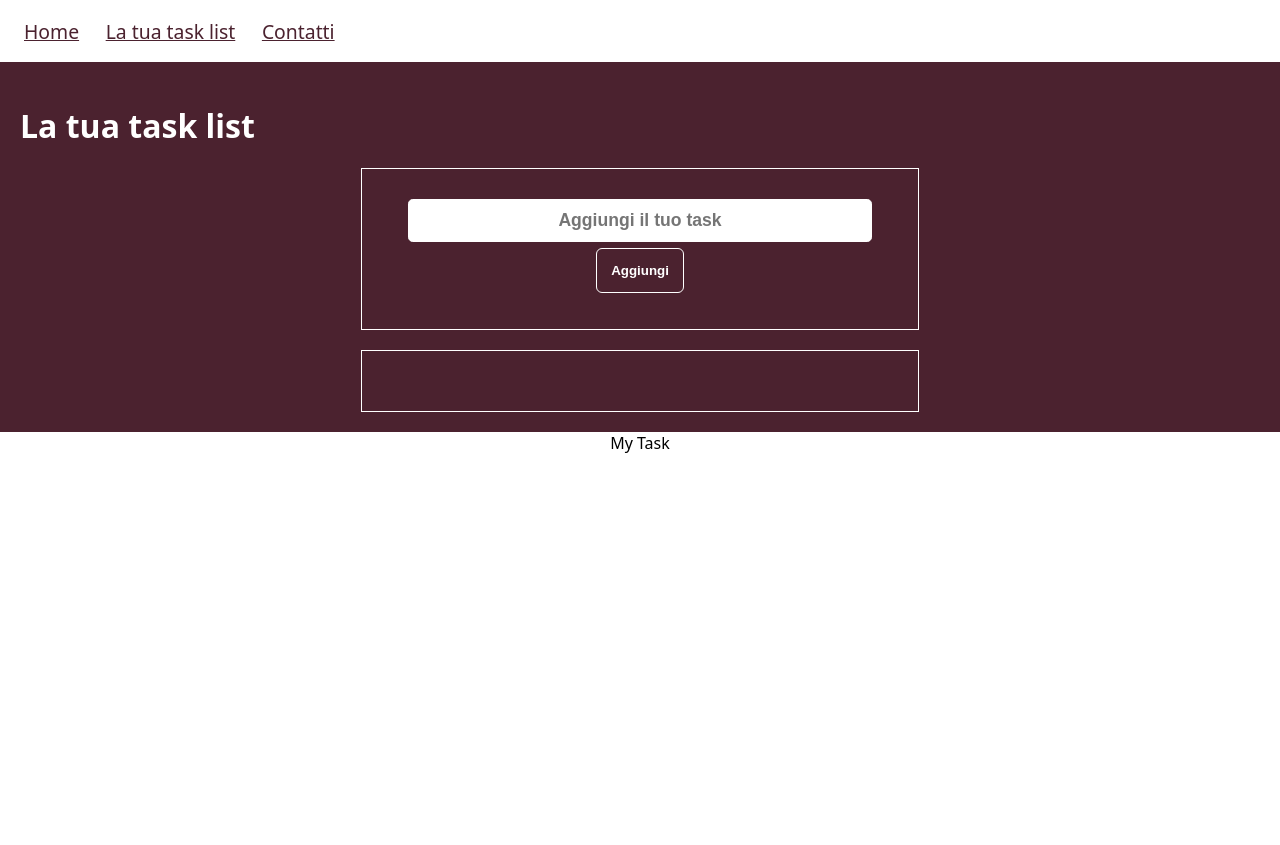
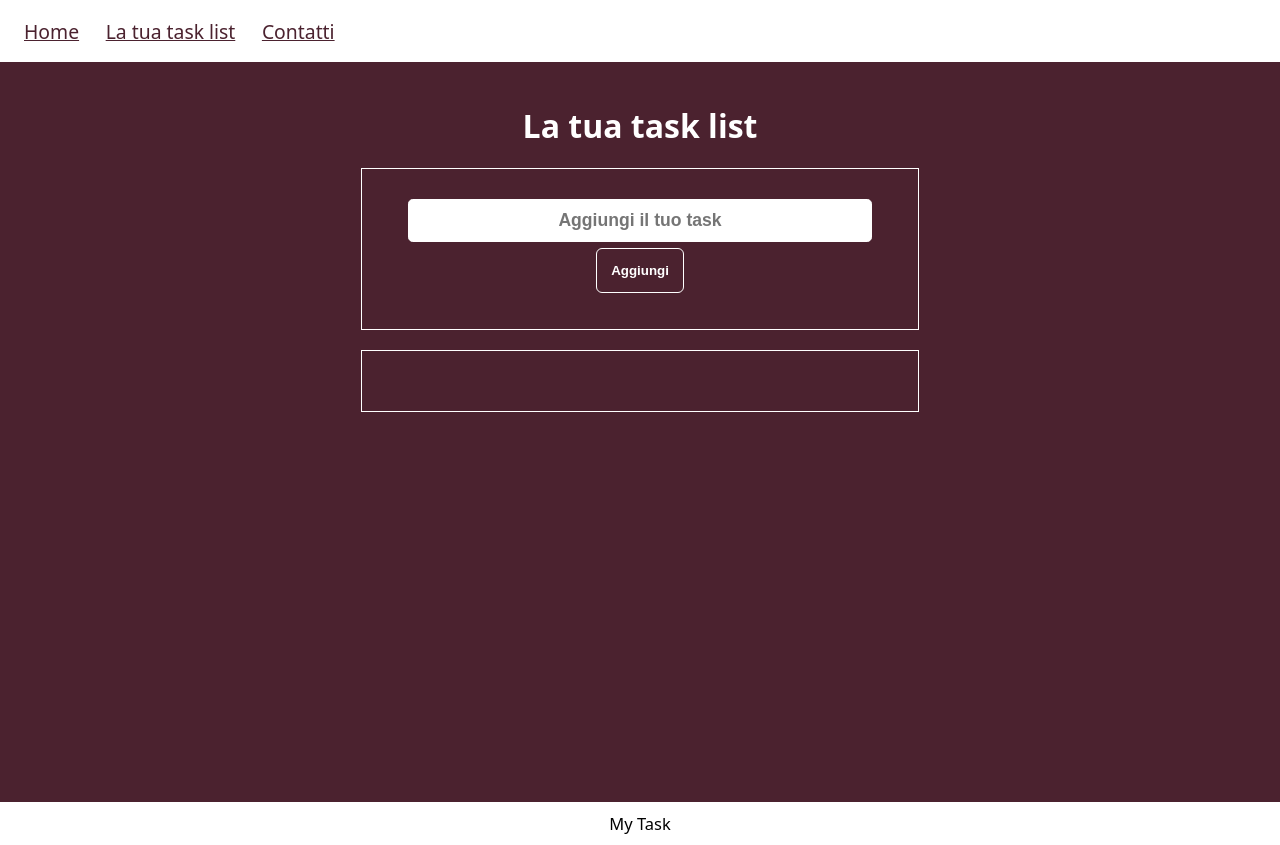
Before and after one commit to giulia-r01/W3-D3, a plain HTML site: page index.html in a window 1280 px wide. Before the commit the page ends 800 px from the top, so only its background shows below. Drawn offline with Linux system fonts and the light colour scheme.

Commit message:
last adjustment

```diff
--- a/css/style.css
+++ b/css/style.css
@@ -24,6 +24,7 @@ main {
   background-color: #4b222f;
   color: #ffff;
   padding: 20px;
+  height: 700px;
 }
 
 form {
@@ -36,6 +37,8 @@ form {
 
 footer {
   text-align: center;
+  padding: 10px;
+  font-size: 1.03em;
 }
 
 .testo-barrato li {
@@ -73,3 +76,7 @@ button {
 .inline {
   display: inline-block;
 }
+
+h1 {
+  text-align: center;
+}
```
